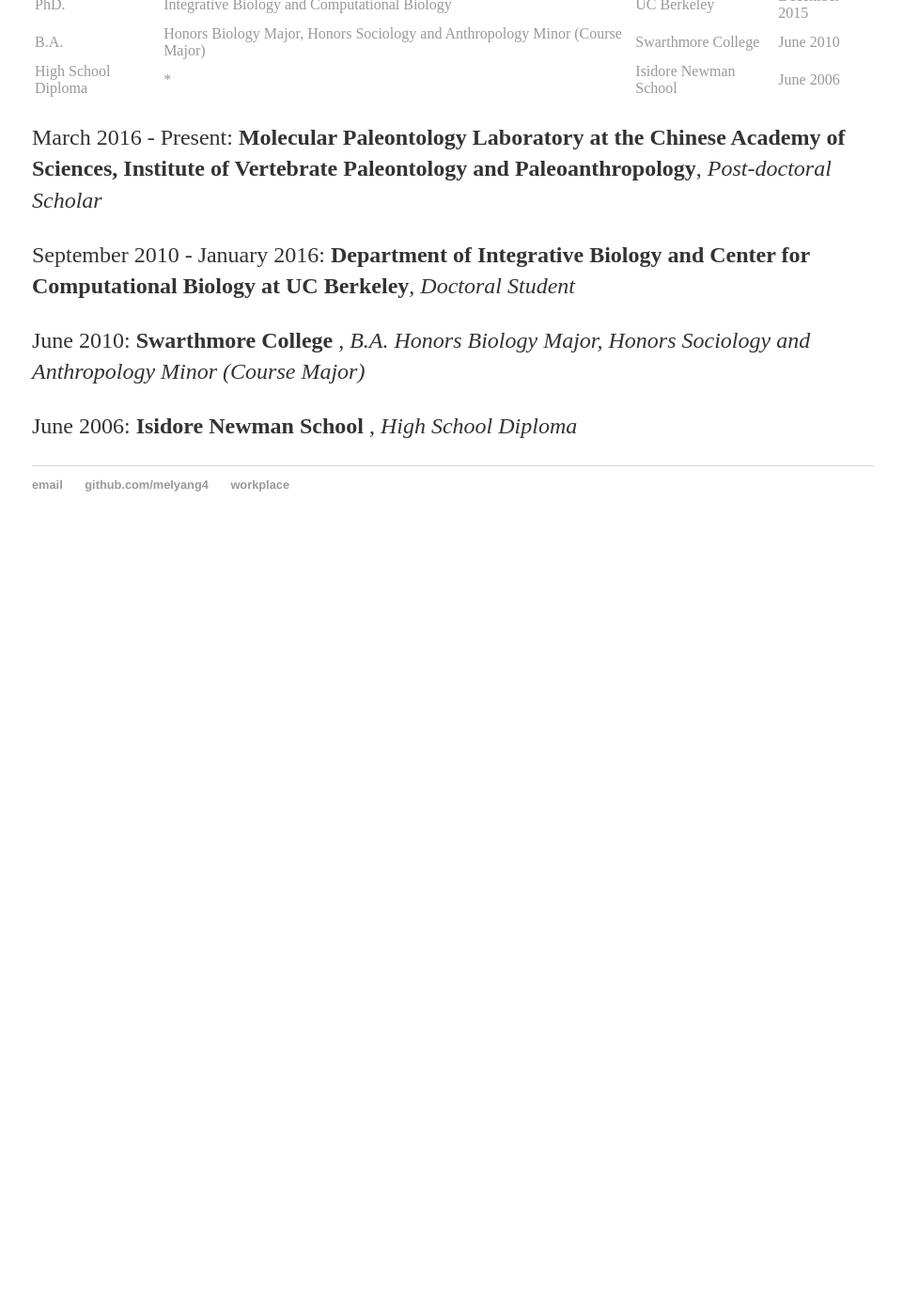
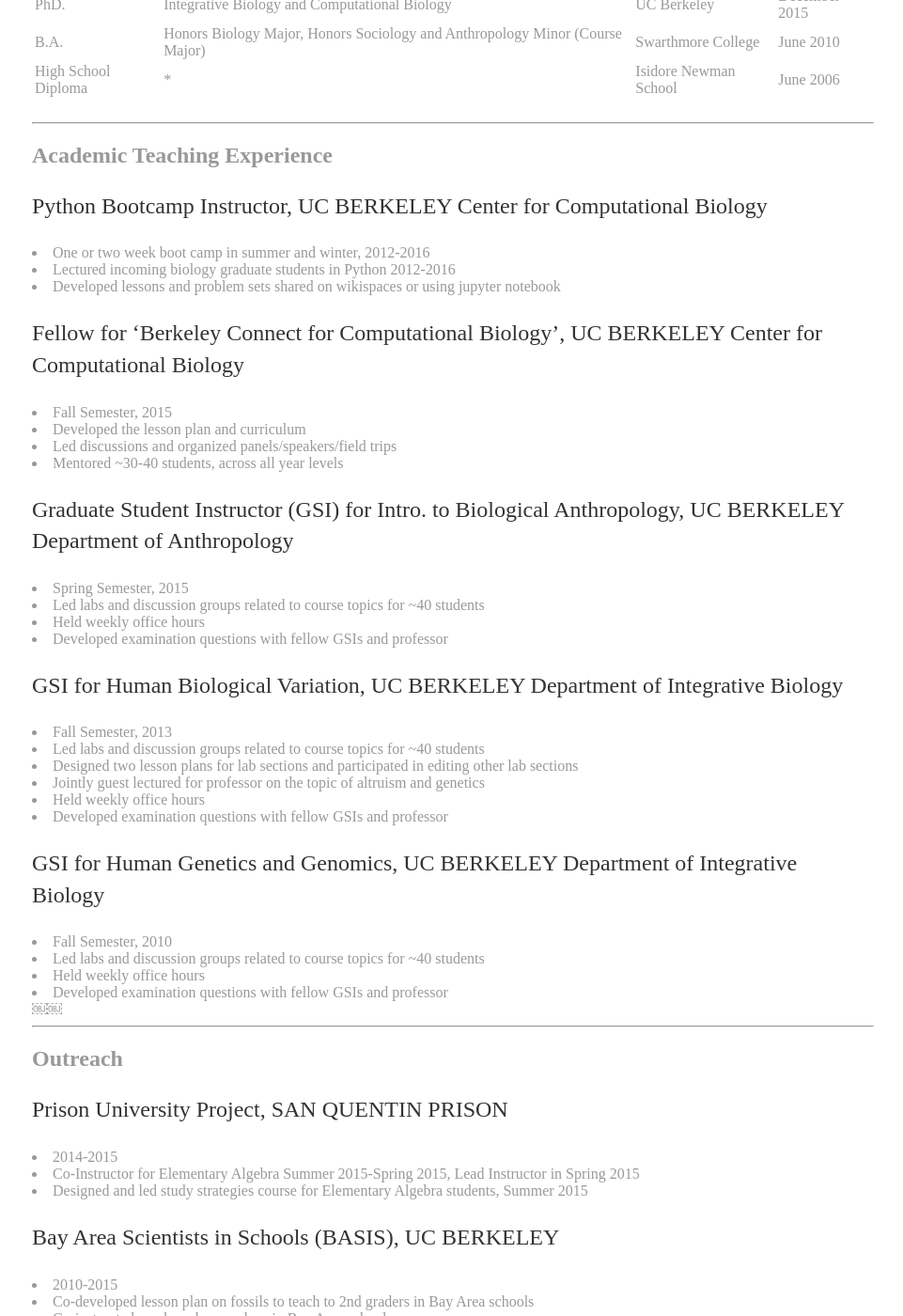
Before and after one commit to melyang4/melyang4.github.io, a Jekyll site: the page built from bio/index.html, in a window 1280 px wide and 1400 px high, scrolled down 241 px. Shown: the whole window at 94% size, without its empty margins (158-1119 px from the left). Built offline with Jekyll 4.4.1, drawn with Linux system fonts in a browser that asks for light colours; before the commit the page ends 900 px from its top, so only the background shows below that; some of the changed text lies outside the part shown.

Commit message:
Update index.html

```diff
--- a/bio/index.html
+++ b/bio/index.html
@@ -39,6 +39,62 @@ title: Mel's Site
                 </tr>
   </table>
   <p> </p>
+
+  <HR>
+<H2>Academic Teaching Experience</H2>
+    <p> Python Bootcamp Instructor, UC BERKELEY Center for Computational Biology</p>
+      <li> One or two week boot camp in summer and winter, 2012-2016 </li>
+      <li> Lectured incoming biology graduate students in Python 2012-2016 </li>
+      <li> Developed lessons and problem sets shared on wikispaces or using jupyter notebook </li>
+    <p> Fellow for ‘Berkeley Connect for Computational Biology’, UC BERKELEY Center for Computational Biology</p>
+      <li> Fall Semester, 2015 </li>
+      <li> Developed the lesson plan and curriculum </li>
+      <li> Led discussions and organized panels/speakers/field trips </li>
+      <li> Mentored ~30-40 students, across all year levels </li>
+     <p> Graduate Student Instructor (GSI) for Intro. to Biological Anthropology, UC BERKELEY Department of Anthropology</p>
+      <li> Spring Semester, 2015 </li>
+      <li> Led labs and discussion groups related to course topics for ~40 students</li>
+      <li> Held weekly office hours </li>
+      <li> Developed examination questions with fellow GSIs and professor </li>
+    <p> GSI for Human Biological Variation, UC BERKELEY Department of Integrative Biology</p>
+      <li> Fall Semester, 2013 </li>
+      <li> Led labs and discussion groups related to course topics for ~40 students</li>
+      <li> Designed two lesson plans for lab sections and participated in editing other lab sections  </li>
+      <li> Jointly guest lectured for professor on the topic of altruism and genetics </li>
+      <li> Held weekly office hours </li>
+      <li> Developed examination questions with fellow GSIs and professor </li>
+    <p> GSI for Human Genetics and Genomics, UC BERKELEY Department of Integrative Biology</p>
+      <li> Fall Semester, 2010 </li>
+      <li> Led labs and discussion groups related to course topics for ~40 students</li>
+      <li> Held weekly office hours </li>
+      <li> Developed examination questions with fellow GSIs and professor </li>
+￼￼  <HR>
+<H2> Outreach </H2>
+    <p> Prison University Project, SAN QUENTIN PRISON </p>
+      <li> 2014-2015 </li>
+      <li> Co-Instructor for Elementary Algebra Summer 2015-Spring 2015, Lead Instructor in Spring 2015 </li>
+      <li> Designed and led study strategies course for Elementary Algebra students, Summer 2015 </li>
+    <p> Bay Area Scientists in Schools (BASIS), UC BERKELEY </p>
+      <li> 2010-2015 </li>
+      <li> Co-developed lesson plan on fossils to teach to 2nd graders in Bay Area schools </li>
+      <li> Co-instructed one hour lesson plans in Bay Area schools </li>
+    <p> Advanced Biology Lessons, BERKELEY HIGH SCHOOL </p>
+      <li> 2013-2015, 1-2 days each Spring </li>
+      <li> Developed lesson plans on forensic genetics and coalescence </li>
+      <li> Visited 9th grade classrooms giving lectures and leading activities </li>
+    <p> Expanding Your Horizons, UC BERKELEY </p>
+      <li> 2014-2016, 1 day event each Spring </li>
+      <li> Co-instructed lesson on fossils to girls from grades 6-8 </li>
+      <li> Visited 9th grade classrooms giving lectures and leading activities </li>
+  <HR>
+
+
+
+
+
+
+
+
   <p> March 2016 - Present: <b> Molecular Paleontology Laboratory at the Chinese Academy of Sciences,
     Institute of Vertebrate Paleontology and Paleoanthropology</b>,
     <i> Post-doctoral Scholar </i> </p>
```
